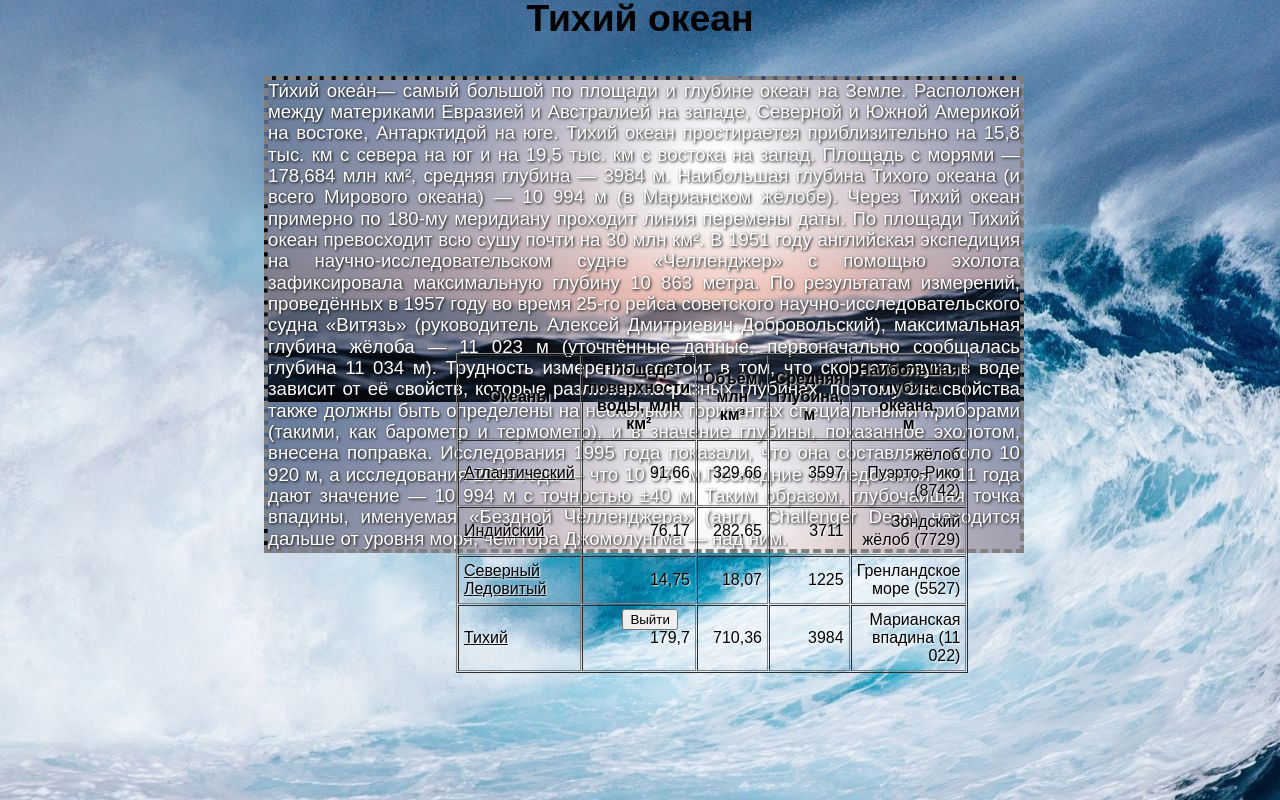
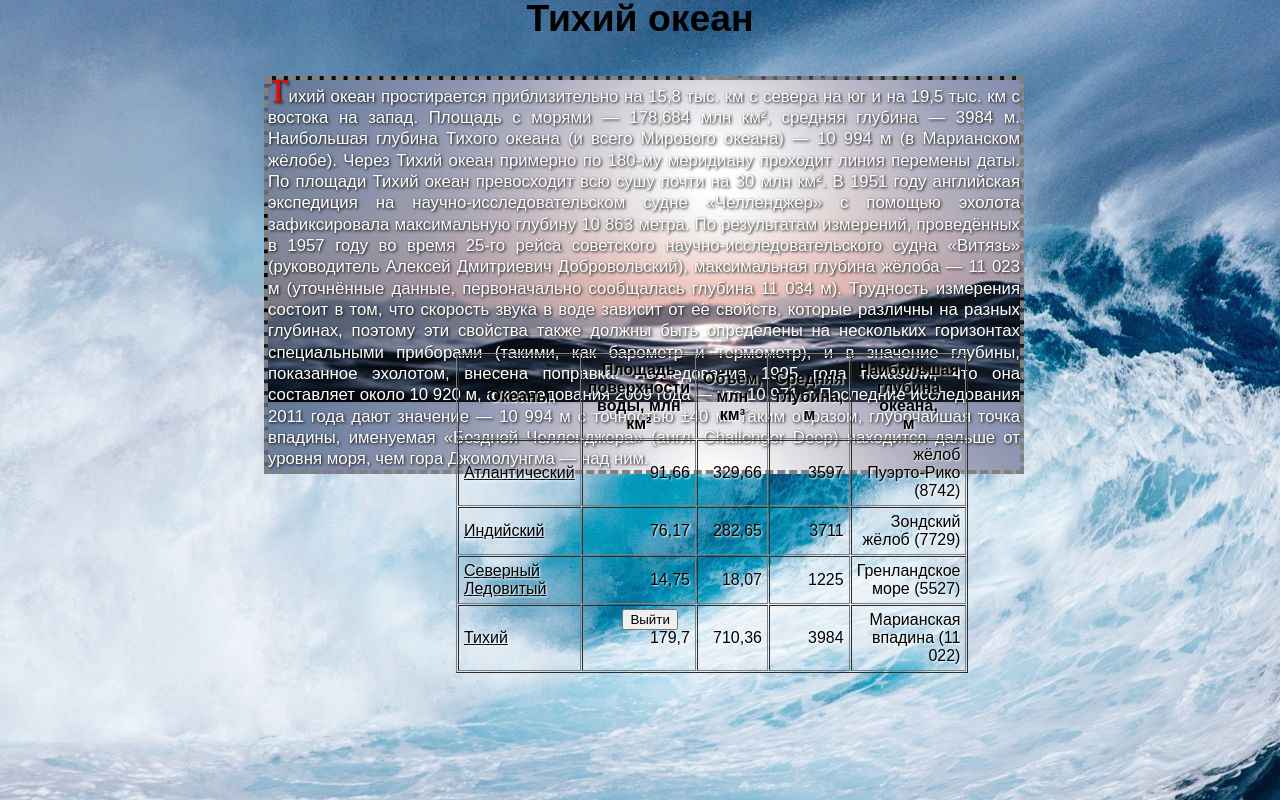
Before and after one commit to Chertkovski/Site, a plain HTML site: page Pacific Ocean.html in a window 1280 px wide. Drawn offline with Linux system fonts and the light colour scheme.

Commit message:
Update Pacific Ocean.html

```diff
--- a/Pacific Ocean.html
+++ b/Pacific Ocean.html
@@ -3,6 +3,15 @@
 <head>
 <backround url="1.png">
 <style>
+ p {
+    font-family: Arial, Helvetica, sans-serif; /* Гарнитура шрифта основного текста */
+    font-size: 0.9em; /* Размер шрифта */
+   }
+   p::first-letter {
+    font-family: "Times New Roman", Times, serif; /* Гарнитура шрифта первой буквы */
+    font-size: 2em; /* Размер шрифта первого символа */
+    color: red; /* Красный цвет текста */
+   }
 body{background: url("1.jpg"); color: black; size:cover; font:14pt/16pt sans-serif; color:black; position:relative; z-index:-1;}
 h1{text-size:18pt; text-align:right;}
 p{color: white; border: 4px dashed gray; margin: 0% 20% 40% 20%; text-shadow: 1px 1px 3px black; position:fixed; text-align:justify; background:url("1231.png");}
@@ -20,7 +29,7 @@ a{color:black;}
 <BR>
 <p>Ти́хий океа́н— самый большой по площади и глубине океан на Земле. Расположен между материками Евразией и Австралией на западе, Северной и Южной Америкой на востоке, Антарктидой на юге.
 
-Тихий океан простирается приблизительно на 15,8 тыс. км с севера на юг и на 19,5 тыс. км с востока на запад. Площадь с морями — 178,684 млн км²,
+<p>Тихий океан простирается приблизительно на 15,8 тыс. км с севера на юг и на 19,5 тыс. км с востока на запад. Площадь с морями — 178,684 млн км²,
 средняя глубина — 3984 м. Наибольшая глубина Тихого океана (и всего Мирового океана) — 10 994 м (в Марианском жёлобе).
 Через Тихий океан примерно по 180-му меридиану проходит линия перемены даты. По площади Тихий океан превосходит всю сушу почти на 30 млн км².
 В 1951 году английская экспедиция на научно-исследовательском судне «Челленджер» с помощью эхолота зафиксировала максимальную глубину 10 863 метра.
@@ -30,7 +39,7 @@ a{color:black;}
  поэтому эти свойства также должны быть определены на нескольких горизонтах специальными приборами (такими, как барометр и термометр), и в значение глубины,
 показанное эхолотом, внесена поправка. Исследования 1995 года показали, что она составляет около 10 920 м, а исследования
 2009 года — что 10 971 м.Последние исследования 2011 года дают значение — 10 994 м с точностью ±40 м. Таким образом, глубочайшая точка впадины,
- именуемая «Бездной Челленджера» (англ. Challenger Deep) находится дальше от уровня моря, чем гора Джомолунгма — над ним.
+ именуемая «Бездной Челленджера» (англ. Challenger Deep) находится дальше от уровня моря, чем гора Джомолунгма — над ним.</p>
 </p>
 <center>Сравнение различных океанов нашей планеты:</center>
 <div>
```
